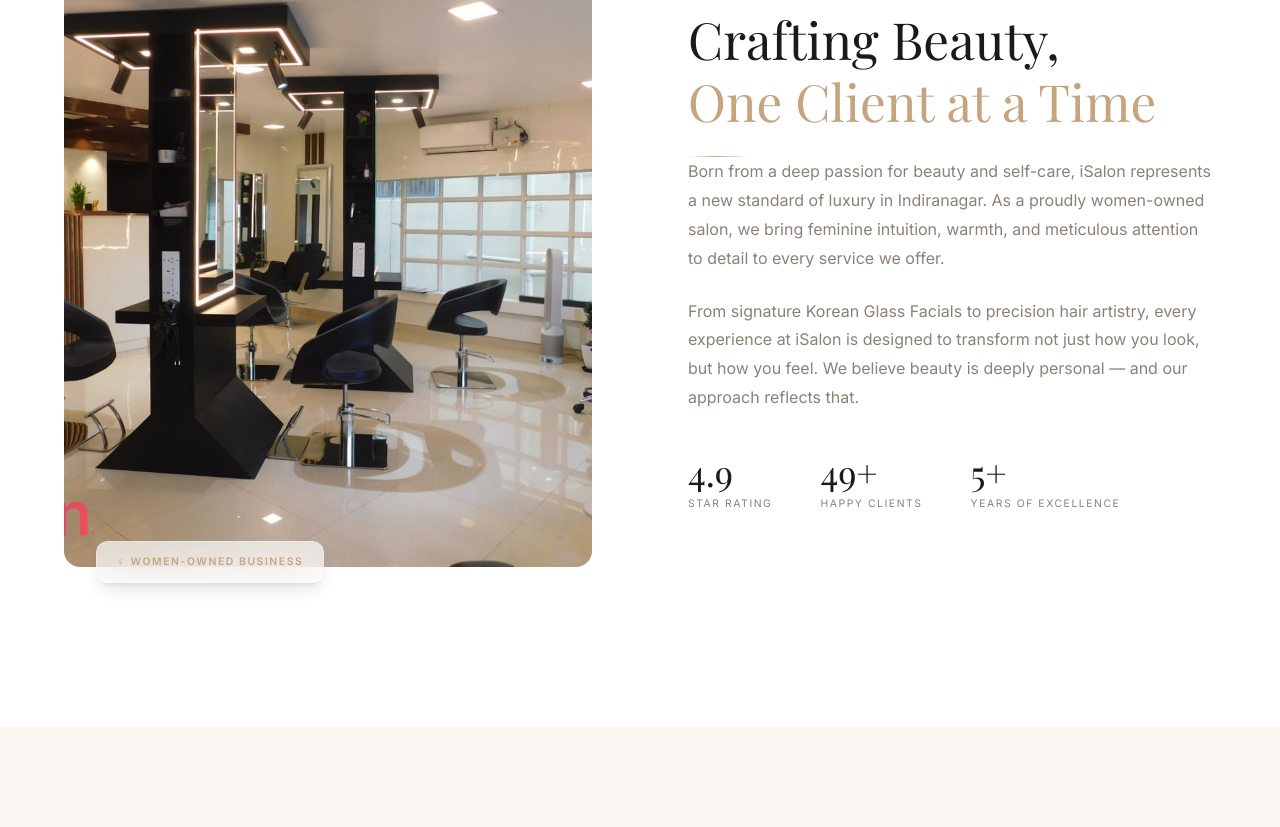
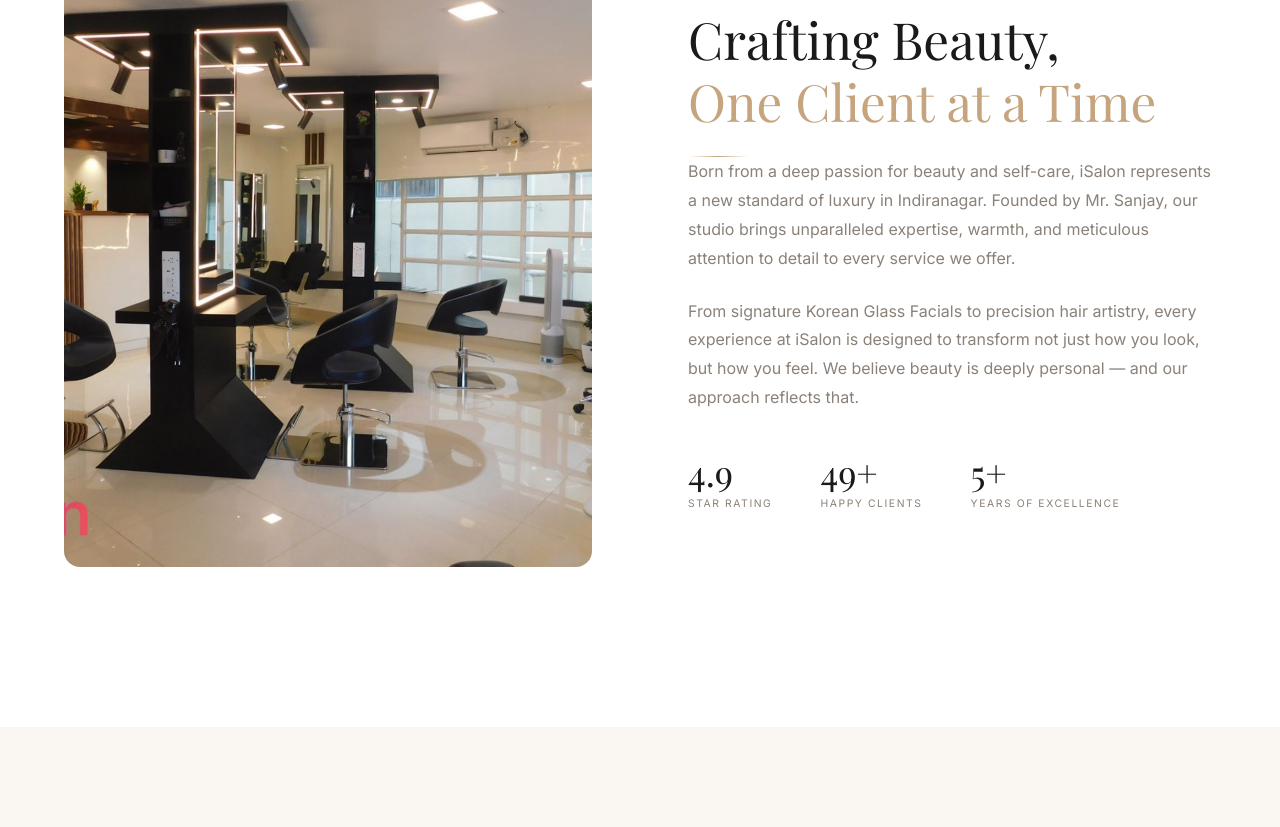
Before and after one commit to codejunkie-droid/isalo, a Next.js app: page / in a window 1280 px wide. Shown: the part 1053-1880 px from the top of the page. Built offline with nearby package versions, Linux system fonts and the light colour scheme; a web font is replaced by a local one.

Commit message:
fix: correct founder information to Mr. Sanjay and remove women-owned refs

```diff
--- a/src/app/layout.tsx
+++ b/src/app/layout.tsx
@@ -14,7 +14,7 @@
     "premium nail art studio",
     "best bridal makeup Bangalore",
     "top hair stylists in Bangalore",
-    "women-owned salon",
+    "founder mr sanjay",
     "iSalon",
   ],
   alternates: {
--- a/src/components/Footer.tsx
+++ b/src/components/Footer.tsx
@@ -26,7 +26,7 @@
               className="text-xs leading-relaxed max-w-xs"
               style={{ color: "var(--color-warm-gray)" }}
             >
-              Indiranagar&apos;s premier luxury salon experience. Proudly women-owned.
+              Indiranagar&apos;s premier luxury salon experience.
             </p>
           </div>
 
--- a/src/components/sections/About.tsx
+++ b/src/components/sections/About.tsx
@@ -33,20 +33,6 @@
               className="absolute -bottom-6 -right-6 w-32 h-32 rounded-2xl -z-10"
               style={{ background: "var(--color-nude)" }}
             />
-            {/* Women-Owned Badge */}
-            <motion.div
-              initial={{ opacity: 0, scale: 0.8 }}
-              animate={inView ? { opacity: 1, scale: 1 } : {}}
-              transition={{ duration: 0.6, delay: 0.5 }}
-              className="absolute -bottom-4 left-8 glass px-5 py-3 rounded-xl shadow-lg"
-            >
-              <p
-                className="text-[0.65rem] font-semibold tracking-[0.15em] uppercase"
-                style={{ color: "var(--color-gold)" }}
-              >
-                ♀ Women-Owned Business
-              </p>
-            </motion.div>
           </motion.div>
 
           {/* Text */}
@@ -68,8 +54,8 @@
             <div className="gold-divider !mx-0 mb-8" />
             <p className="section-subtext mb-6">
               Born from a deep passion for beauty and self-care, iSalon represents
-              a new standard of luxury in Indiranagar. As a proudly women-owned salon,
-              we bring feminine intuition, warmth, and meticulous attention to detail
+              a new standard of luxury in Indiranagar. Founded by Mr. Sanjay,
+              our studio brings unparalleled expertise, warmth, and meticulous attention to detail
               to every service we offer.
             </p>
             <p className="section-subtext mb-10">
--- a/src/components/sections/Team.tsx
+++ b/src/components/sections/Team.tsx
@@ -65,7 +65,7 @@
                 className="text-[0.6rem] font-semibold tracking-[0.25em] uppercase mb-4"
                 style={{ color: "var(--color-gold)" }}
               >
-                Lead Stylist & Founder
+                Lead Stylist
               </span>
               <h3
                 className="text-2xl md:text-3xl mb-4"
```
